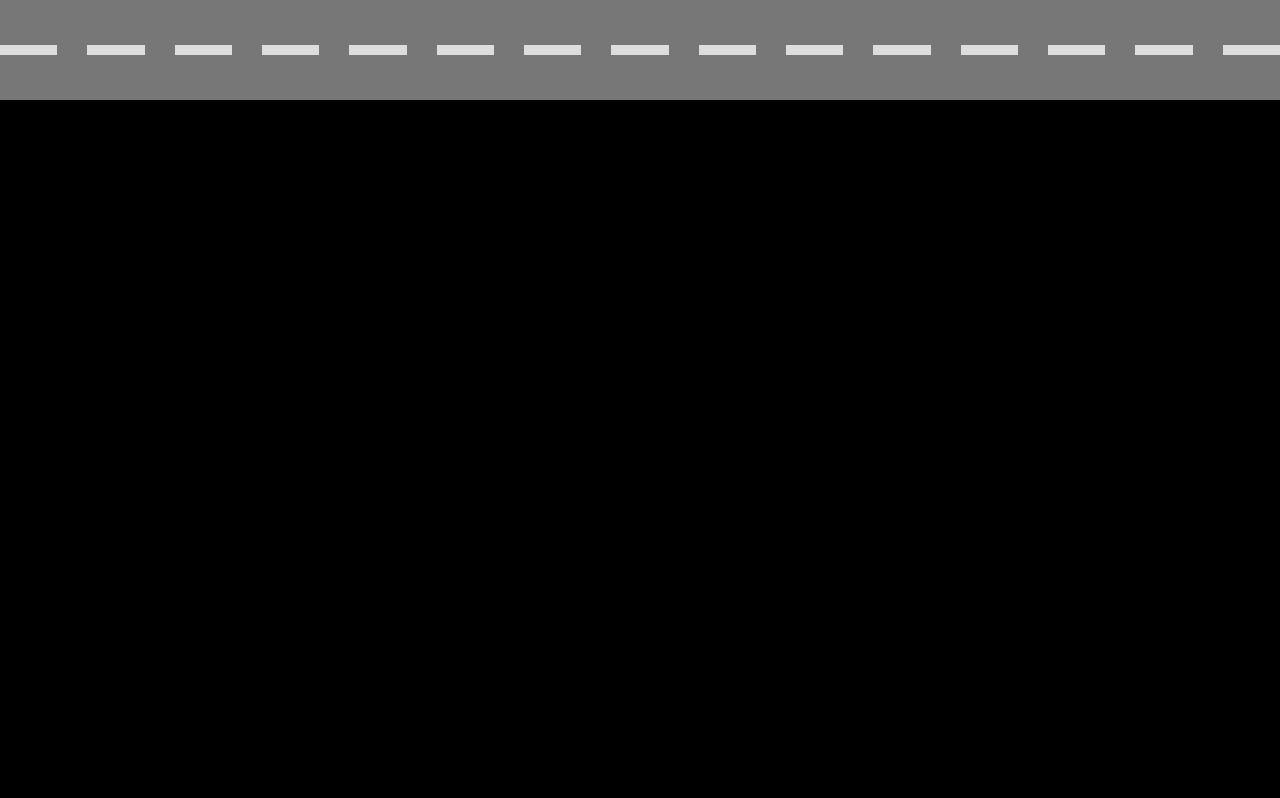
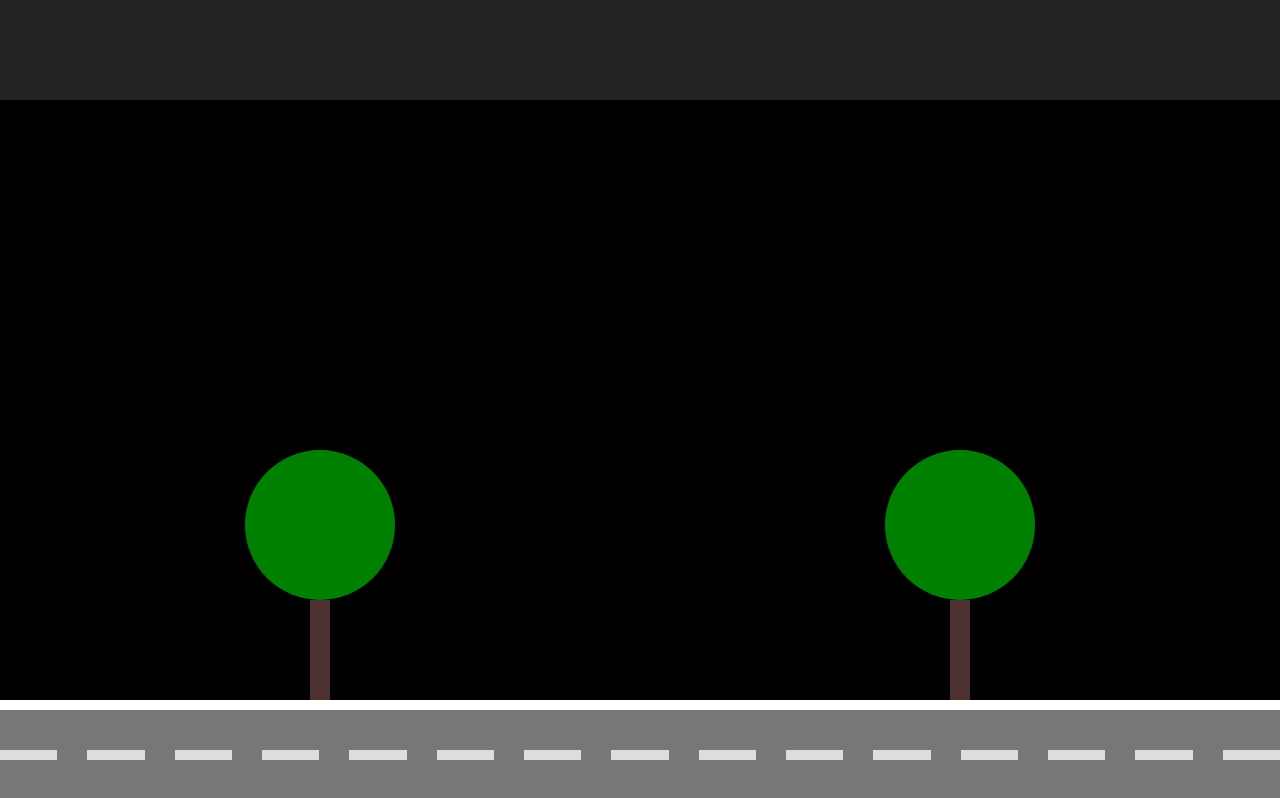
Before and after one commit to Diogodev6/elevador, a plain HTML site: page index.html in a window 1280 px wide. Drawn offline with Linux system fonts and the light colour scheme.

Commit message:
criando as arvores

```diff
--- a/css/estilo.css
+++ b/css/estilo.css
@@ -9,9 +9,24 @@ body {
     display: flex;
     flex-direction: column;
     background-color: black;
+    height: 100vh;
 }
 
+.calcada {
+    display: flex;
+    justify-content: space-around;
+    align-items: flex-end;
+    flex: 1;
+}
+
+
 /* CSS dos controles */
+
+.controles {
+    height: 100px;
+    background-color: #222;
+}
+
 
 /* CSS rua */
 .rua {
@@ -20,6 +35,7 @@ body {
     height: 100px;
     background-color: #777;
     gap: 30px;
+    border-top: 10px solid white;
 }
 
 .rua > .faixa {
@@ -27,3 +43,26 @@ body {
     height: 10px;
     background-color: #ddd;
 }
+
+/* CSS árvore */
+
+.arvore {
+    display: flex;
+    flex-direction: column;
+    align-items: center;
+}
+
+.arvore::before {
+    content: "";
+    width: 150px;
+    height: 150px;
+    border-radius: 50%;
+    background-color: green;
+}
+
+.arvore::after {
+    content: "";
+    width: 20px;
+    height: 100px;
+    background-color: #4d3131;
+}
--- a/index.html
+++ b/index.html
@@ -8,7 +8,10 @@
     </head>
     <body>
         <div class="controles"></div>
-        <div class="calcada"></div>
+        <div class="calcada">
+            <div class="arvore"></div>
+            <div class="arvore"></div>
+        </div>
         <div class="rua" faixas="15"></div>
     </body>
 </html>
```
